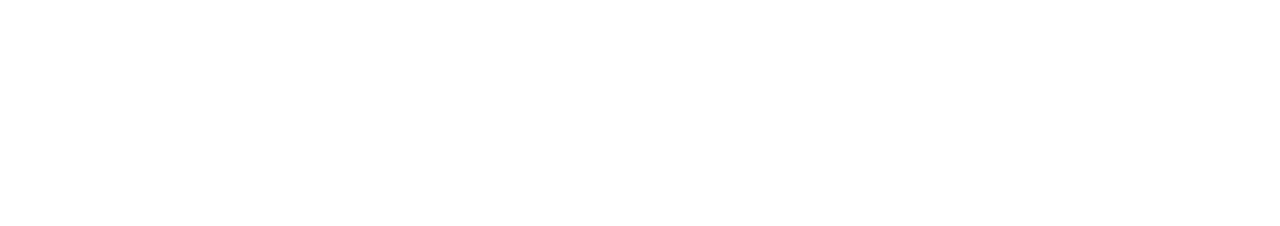
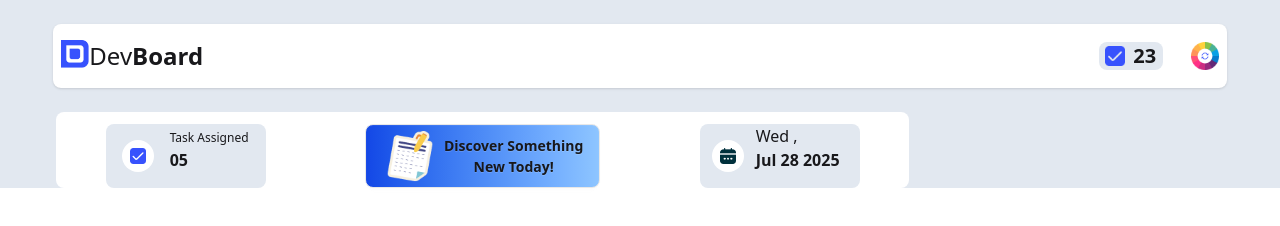
Before and after one commit to JionIb/Assignment-5, a plain HTML site: page index.html in a window 1280 px wide. Drawn offline with nearby package versions, Linux system fonts and the light colour scheme.

Commit message:
first commit

```diff
--- a/index.html
+++ b/index.html
@@ -4,8 +4,61 @@
     <meta charset="UTF-8">
     <meta name="viewport" content="width=device-width, initial-scale=1.0">
     <title>Assi-5</title>
+    <link href="https://cdn.jsdelivr.net/npm/daisyui@5" rel="stylesheet" type="text/css" />
+<script src="https://cdn.jsdelivr.net/npm/@tailwindcss/browser@4"></script>
+
 </head>
-<body>
+<body class="bg-slate-200 Poppins">
+    <nav class="w-11/12  mx-auto  py-6 ">
+        <div class="navbar bg-base-100 shadow-sm rounded-lg justify-between">
+            <div class="flex justify-start items-start">
+                <img class="w-7" src="assets/logo.png" alt="">
+                <p class="text-2xl">Dev<span class="font-extrabold">Board</span></p>
+
+            </div>
+
+            <div class="flex gap-7">
+                <div class="flex gap-2 bg-slate-200 rounded-lg h-7 w-16 justify-center">
+                <img class="w-5 h-5 mt-1" src="assets/checkbox.png" alt="">
+                <p class="font-extrabold text-xl">23</p>
+                </div>
+                <div>
+                    <img class="w-7 " src="assets/theme-btn.png" alt="">
+                </div>
+              </div>
+          </div>
+
+
+    </nav>
+
+    <div>
+        <div class="flex justify-around bg-white w-8/12 ml-14 rounded-lg">
+            <div class="flex bg-slate-200 mt-3 h-16 w-40 rounded-lg ">
+                <div class="bg-white w-8 h-8 rounded-full mx-4 my-auto">
+                    <img class="w-4 h-4 mx-auto mt-2" src="assets/checkbox.png" alt="">
+                </div>
+                <div>
+                    <p><span class="font-light text-xs">Task Assigned</span> <br>
+                        <span class="font-extrabold">05</span></p>
+                </div>
+            </div>
+            <div class="mt-3">
+                <button class="btn h-16 rounded-lg bg-gradient-to-l from-blue-300 to-blue-700">
+                    <img class="w-14" src="assets/board.png" alt="">
+                    <p>Discover Something <br> New Today!</p>
+                </button>
+            </div>
+            <div class="bg-slate-200 flex mt-3 h-16 w-40 rounded-lg ">
+                <div class="bg-white w-8 h-8 rounded-full my-auto mx-3">
+                    <img class="w-4 h-4 mx-auto mt-2" src="assets/calender.png" alt="">
+                </div>
+                <p>Wed ,<br>
+                    <span class="font-bold">Jul 28 2025</span> </p>
+            </div>
+        </div>
+
+
+
 
 </body>
 </html>
```
Also changed, not shown: assets/activity.png (added), assets/board.png (added), assets/calender.png (added), assets/checkbox.png (added), assets/logo.png (added), assets/theme-btn.png (added), tailwind.config.js (added).
